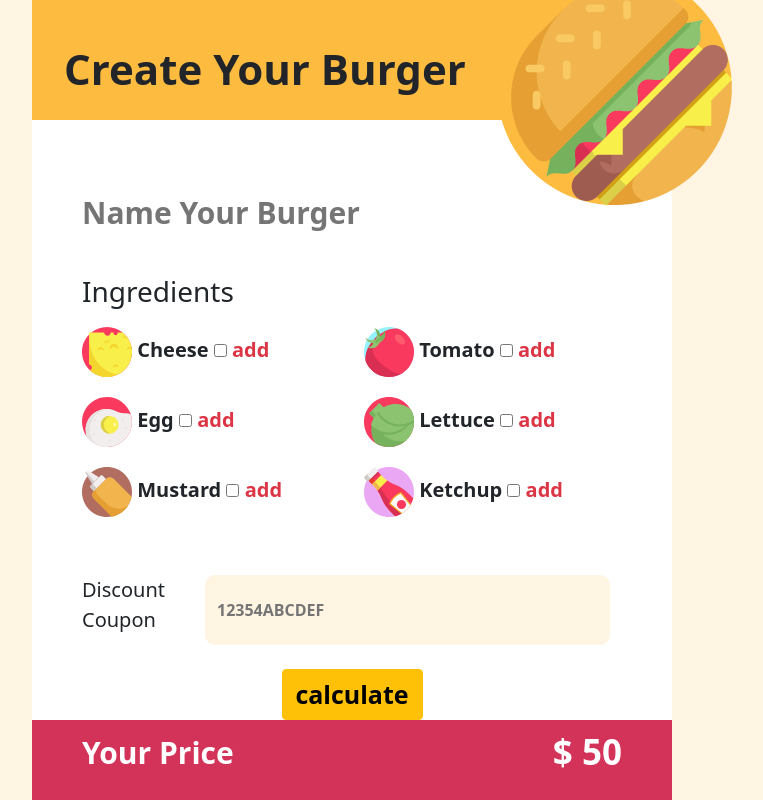
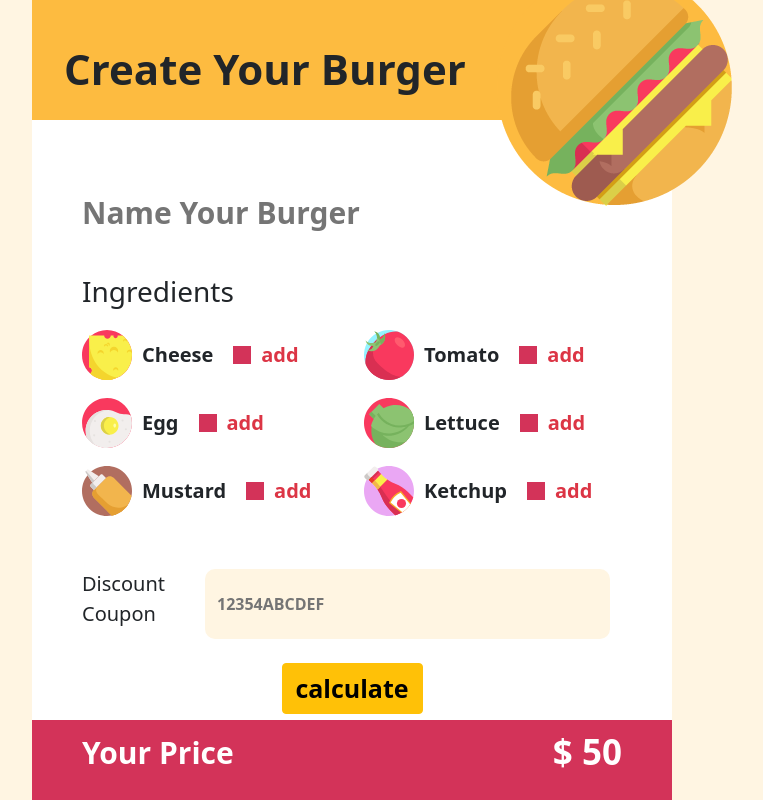
Before and after one commit to AntonioRusso1997/js-burger, a plain HTML site: page index.html in a window 1280 px wide. Shown: the whole page, without its empty margins (288-1051 px from the left). Drawn offline with nearby package versions, Linux system fonts and the light colour scheme.

Commit message:
modifiche varie (fine)

```diff
--- a/css/style.css
+++ b/css/style.css
@@ -90,10 +90,12 @@ label {
 
 .label-img {
     height: 50px;
+    margin-right: 10px;
 }
 
 label span {
     font-weight: 600;
+    font-size: 20px;
 }
 
 #calculate-btn {
@@ -109,6 +111,68 @@ label span {
 #coupon:focus-visible{
     outline: none !important;
 }
+
+
+
+/* PARTE DOVE MODIFICO LO STILE DEL CHECKBOX */
+.control {
+    display: block;
+    position: relative;
+    margin-bottom: 5px;
+    padding-top: 3px;
+    cursor: pointer;
+}
+
+.control input {
+    position: absolute;
+    z-index: -1;
+    opacity: 0;
+}
+
+.control_indicator {
+    position: relative;
+    height: 18px;
+    width: 18px;
+    background: #d33359;
+    border: 0px solid #000000;
+    border-radius: 0px;
+    margin-left: 20px;
+    margin-right: 10px;
+}
+
+.control:hover input ~ .control_indicator,
+.control input:focus ~ .control_indicator {
+    background: #d33359;
+}
+
+.control input:checked ~ .control_indicator {
+    background: #d33359;
+}
+
+.control_indicator:after {
+    box-sizing: unset;
+    content: '';
+    position: absolute;
+    display: none;
+}
+
+.control input:checked ~ .control_indicator:after {
+    display: block;
+}
+
+.control-checkbox .control_indicator:after {
+    left: 7px;
+    top: -8px;
+    width: 9px;
+    height: 16px;
+    border: solid #000000;
+    border-width: 0 5px 5px 0;
+    transform: rotate(45deg);
+}
+
+
+
+
 /* / Main Content */
 
 /* Main Bottom */
--- a/index.html
+++ b/index.html
@@ -21,65 +21,72 @@
             <h3>Ingredients</h3>
             <div class="row">
                 <div class="col d-flex flex-column">
-                    <label for="Cheese">
-                        <img src="img/cheese.svg" alt="" class="label-img">
+                    <label class="control control-checkbox d-flex align-items-center">
+                        <img src="img/cheese.svg" alt="Cheese logo" class="label-img">
                         <span>
                             Cheese
                         </span>
-                        <input type="checkbox" name="Cheese" id="cheese" class="adds" value="3">
+                            <input type="checkbox" name="cheese" id="cheese" class="adds" value="3">
+                        <div class="control_indicator"></div>
                         <span class="text-danger">
                             add
                         </span>
                     </label>
-                    <label for="Egg">
-                        <img src="img/fried-egg.svg" alt="" class="label-img">
+                    <label class="control control-checkbox d-flex align-items-center">
+                        <img src="img/fried-egg.svg" alt="Egg logo" class="label-img">
                         <span>
                             Egg
                         </span>
-                        <input type="checkbox" name="Egg" id="egg" class="adds" value="5">
-                         <span class="text-danger">
+                            <input type="checkbox" name="egg" id="egg" class="adds" value="5">
+                        <div class="control_indicator"></div>
+                        <span class="text-danger">
                             add
                         </span>
                     </label>
-                    <label for="Mustard">
-                        <img src="img/mustard.svg" alt="" class="label-img">
+                    <label class="control control-checkbox d-flex align-items-center">
+                        <img src="img/mustard.svg" alt="Mustard logo" class="label-img">
                         <span>
                             Mustard
                         </span>
-                        <input type="checkbox" name="Mustard" id="mustard" class="adds" value="2">
-                         <span class="text-danger">
+                            <input type="checkbox" name="mustard" id="mustard" class="adds" value="3">
+                        <div class="control_indicator"></div>
+                        <span class="text-danger">
                             add
                         </span>
                     </label>
                 </div>
+
                 <div class="col-md-12 col-lg-6 d-flex flex-column">
-                    <label for="Tomato">
-                        <img src="img/tomato.svg" alt="" class="label-img">
+                    <label class="control control-checkbox d-flex align-items-center">
+                        <img src="img/tomato.svg" alt="Tomato logo" class="label-img">
                         <span>
                             Tomato
                         </span>
-                        <input type="checkbox" name="Tomato" id="tomato" class="adds" value="4">
-                         <span class="text-danger">
+                            <input type="checkbox" name="tomato" id="tomato" class="adds" value="2">
+                        <div class="control_indicator"></div>
+                        <span class="text-danger">
                             add
                         </span>
                     </label>
-                    <label for="Lettuce">
-                        <img src="img/lettuce.svg" alt="" class="label-img">
+                    <label class="control control-checkbox d-flex align-items-center">
+                        <img src="img/lettuce.svg" alt="Lettuce logo" class="label-img">
                         <span>
                             Lettuce
                         </span>
-                        <input type="checkbox" name="Lettuce" id="lettuce" class="adds" value="1">
-                         <span class="text-danger">
+                            <input type="checkbox" name="lettuce" id="lettuce" class="adds" value="3">
+                        <div class="control_indicator"></div>
+                        <span class="text-danger">
                             add
                         </span>
                     </label>
-                    <label for="ketchup">
-                        <img src="img/ketchup.svg" alt="" class="label-img">
+                    <label class="control control-checkbox d-flex align-items-center">
+                        <img src="img/ketchup.svg" alt="Ketchup logo" class="label-img">
                         <span>
                             Ketchup
                         </span>
-                        <input type="checkbox" name="ketchup" id="ketchup" class="adds" value="2">
-                         <span class="text-danger">
+                            <input type="checkbox" name="ketchup" id="ketchup" class="adds" value="1">
+                        <div class="control_indicator"></div>
+                        <span class="text-danger">
                             add
                         </span>
                     </label>
--- a/js/main.js
+++ b/js/main.js
@@ -10,12 +10,13 @@ let couponList = [
 
 // Dichiaro variabili
 let calculateBtn = document.getElementById("calculate-btn");
-let price = 50;
+let price;
 let coupon = document.getElementById("coupon");
 
 //Creo funzione tasto "Calculate"
 calculateBtn.addEventListener("click", function()
 {
+    price = 50;
     //Variabili degli input inseriti
     var burgerName = document.getElementById("burger-name").value;
     if (burgerName != "") {
@@ -44,5 +45,7 @@ function addIngredient(element) {
 function addCoupon(array, input) {
     if ( array.includes(input.value) ) {
         price -= price * 0.2;
+    }else {
+        coupon.classList.add("bg-danger", "text-white");
     }
 }
```
